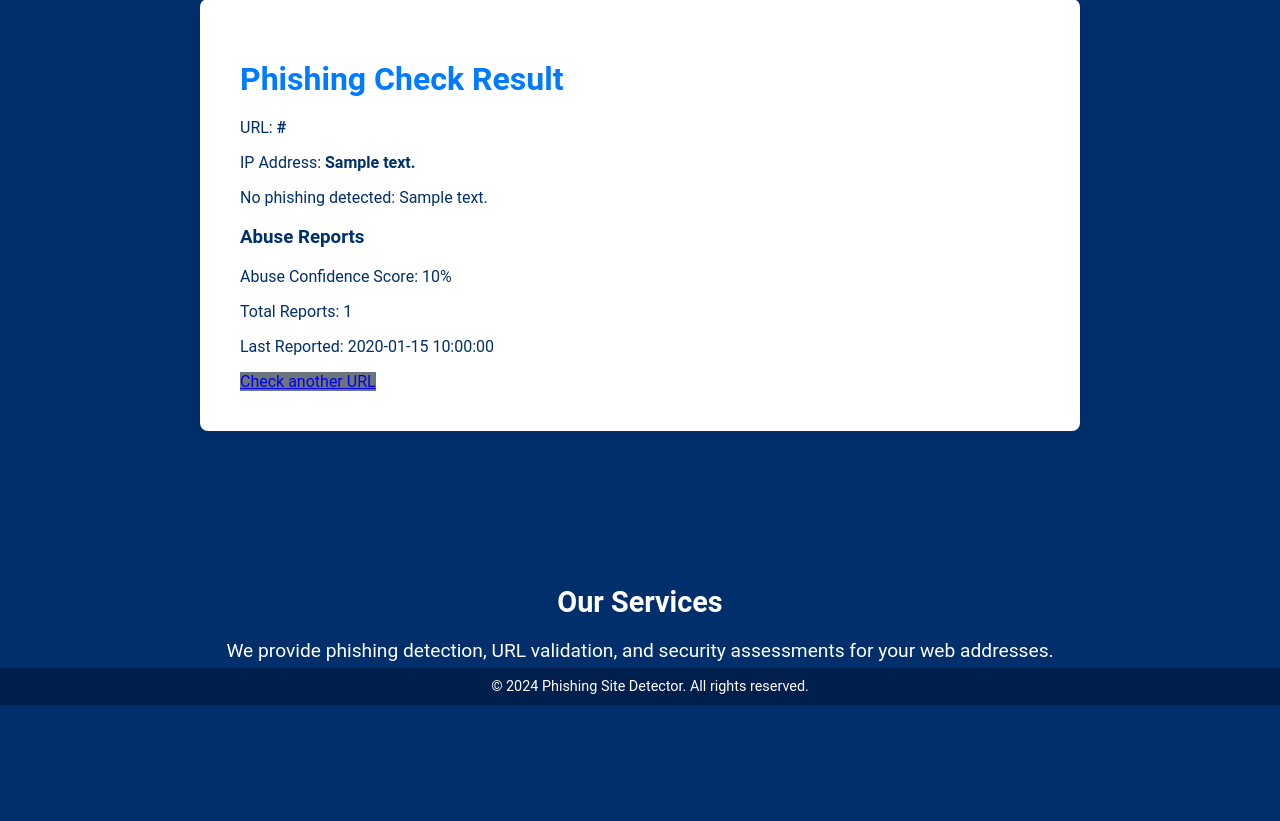
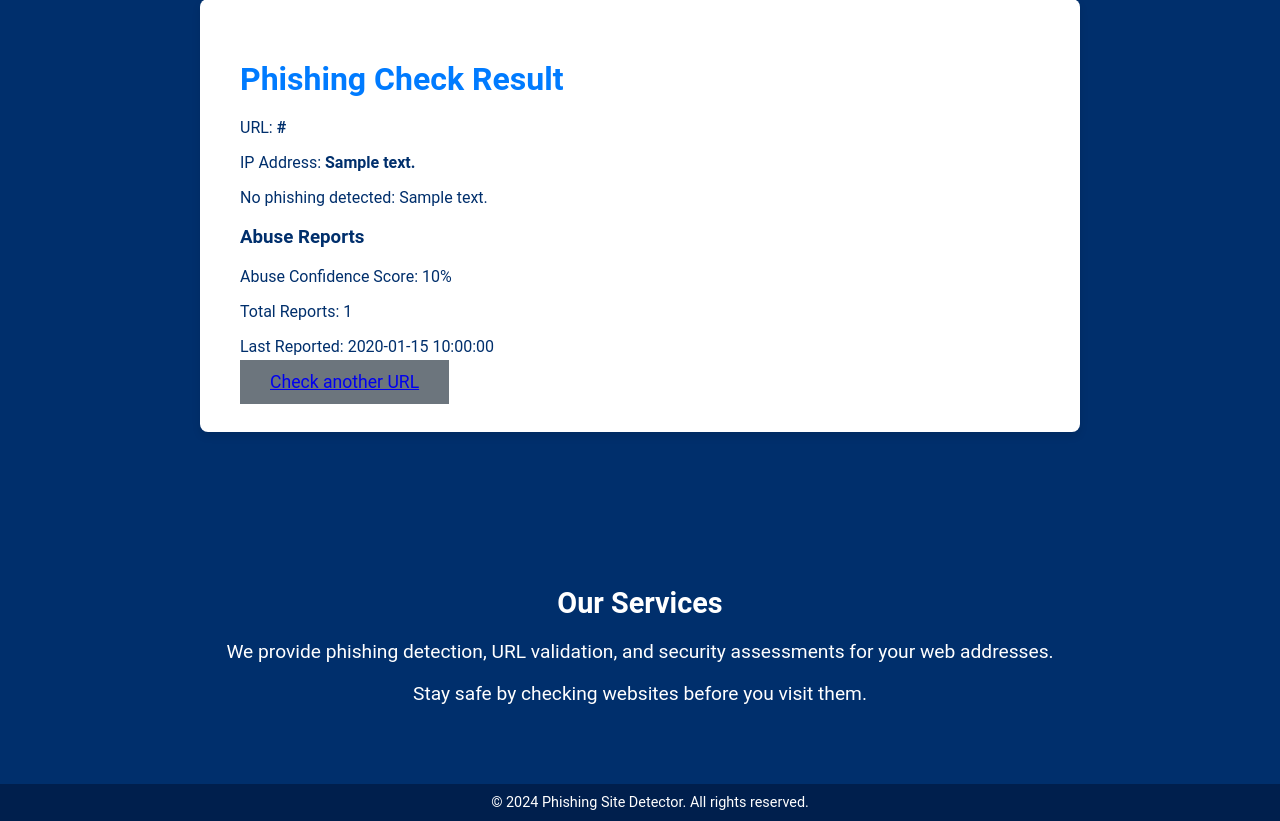
Before and after one commit to JosephBusayo/link_verifier, a Flask app: template templates/result.html in a window 1280 px wide. Shown: the part 95-916 px from the top of the page. Before the commit the page ends 800 px from the top, so only its background shows below. Run offline with Flask 3, Linux system fonts and the light colour scheme; the template is opened without the code that fills it: most values are stand-ins (such as "Sample title", 1, 10 or a date in 2020).

Commit message:
Update styles.css

```diff
--- a/static/styles.css
+++ b/static/styles.css
@@ -10,8 +10,9 @@
     min-height: 100vh;
 }
 
+/* Header section */
 header {
-    background-color: #002f6c; /* Dim blue header */
+    background-color: #002f6c;
     color: #ffffff;
     padding: 20px 0;
     text-align: center;
@@ -19,6 +20,7 @@
     font-weight: bold;
 }
 
+/* Container for the main content */
 .container {
     background-color: #ffffff; /* White container background */
     border-radius: 8px;
@@ -27,7 +29,8 @@
     margin: 20px auto;
     width: 80%;
     max-width: 800px;
-    color: #002f6c; /* Text color inside white section */
+    color: #002f6c;
+    flex-grow: 1; /* This helps the container expand to take up available space */
 }
 
 h1 {
@@ -40,6 +43,7 @@
     font-size: 1.1em;
 }
 
+/* Input field styling */
 input[type="text"] {
     width: 100%;
     padding: 12px;
@@ -58,6 +62,7 @@
     outline: none;
 }
 
+/* Button styling */
 .btn-primary {
     background-color: #007bff;
     border-color: #007bff;
@@ -73,6 +78,22 @@
     transition: background-color 0.3s ease;
 }
 
+/* Customization for the "Check another URL" button */
+.btn-secondary {
+    background-color: #6c757d;
+    border-color: #6c757d;
+    padding: 12px 30px;
+    font-size: 1.1em;
+    margin-top: 20px;
+}
+
+.btn-secondary:hover {
+    background-color: #5a6268;
+    border-color: #4e555b;
+    transition: background-color 0.3s ease;
+}
+
+/* Loader */
 #loading {
     font-size: 1.2em;
     display: none;
@@ -102,20 +123,8 @@
     color: #ffffff;
     text-align: center;
     padding: 10px;
-    position: absolute;
-    bottom: 0;
+    position: relative;
     width: 100%;
+    margin-top: auto;
     font-size: 0.9em;
 }
-
-/* Button styles */
-.btn-secondary {
-    background-color: #6c757d;
-    border-color: #6c757d;
-}
-
-.btn-secondary:hover {
-    background-color: #5a6268;
-    border-color: #4e555b;
-    transition: background-color 0.3s ease;
-}
```
